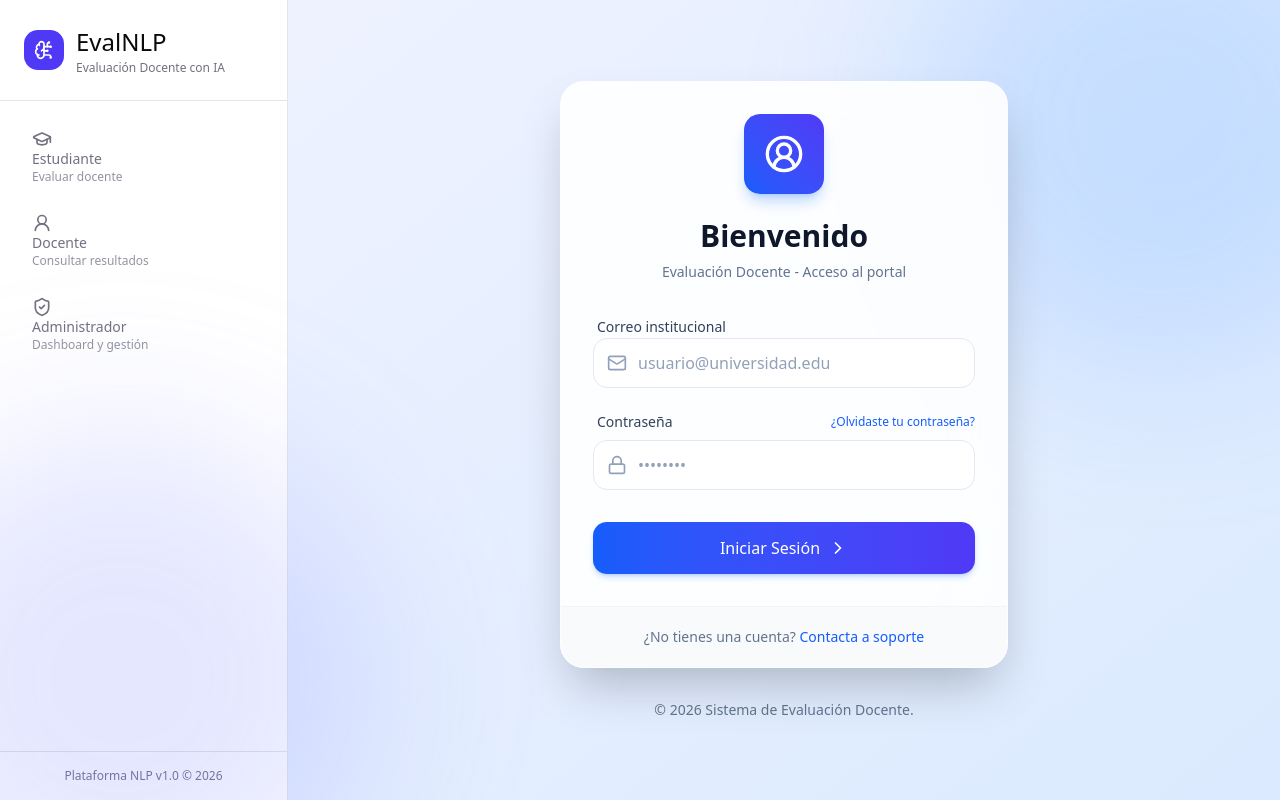
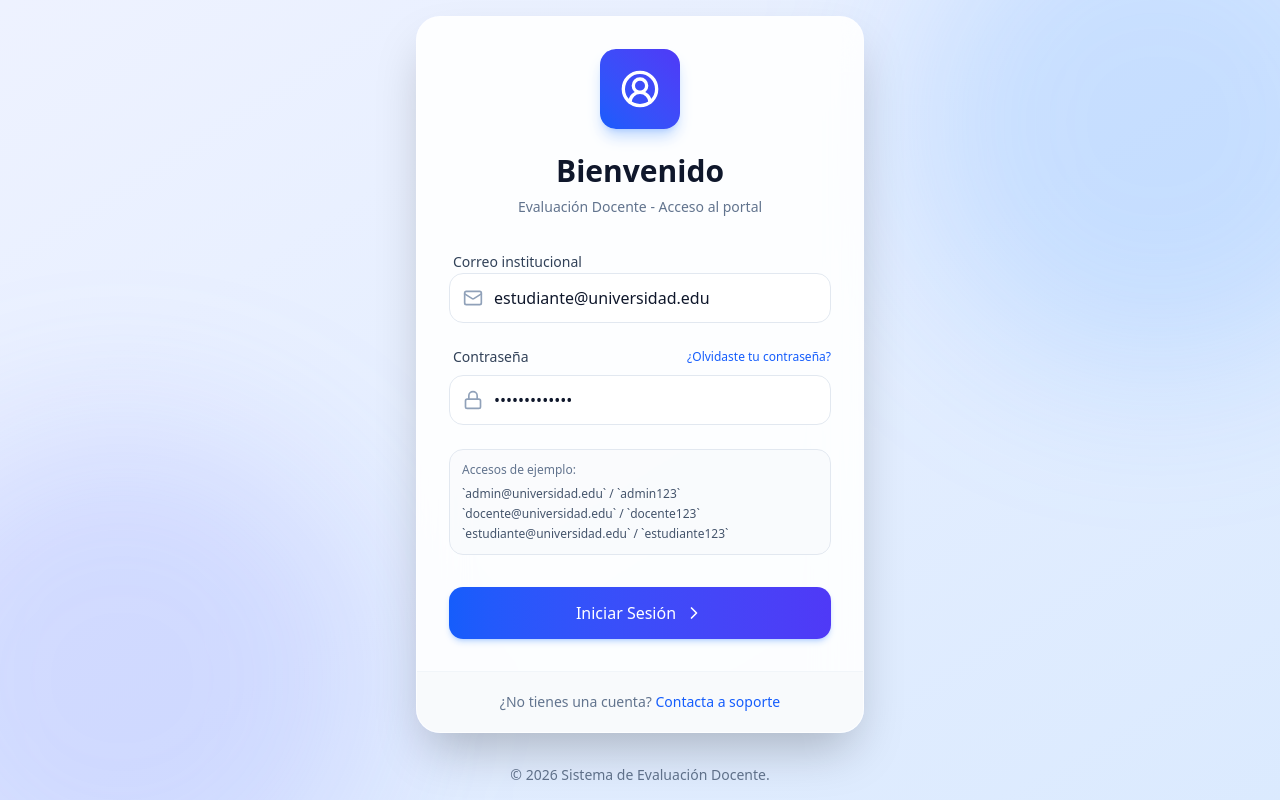
Before and after one commit to salomontillaUni/evaluacion_docente, a Next.js app: page / in a window 1280 px wide. Built offline with nearby package versions, Linux system fonts and the light colour scheme.

Commit message:
role based access login

```diff
--- a/app/components/global/Sidebar.tsx
+++ b/app/components/global/Sidebar.tsx
@@ -1,20 +1,69 @@
 "use client";
-import { BrainCircuit, GraduationCap, Menu, ShieldCheck, UserRound, X } from "lucide-react";
+import { BrainCircuit, GraduationCap, LogOut, ShieldCheck, UserRound } from "lucide-react";
 import Link from "next/link";
-import { useState } from "react";
+import type { ComponentType } from "react";
+import { usePathname, useRouter } from "next/navigation";
+import { ROLE_HOME, type UserRole } from "@/app/lib/auth";
 
+const navByRole: Record<
+  UserRole,
+  { to: string; label: string; icon: ComponentType<{ className?: string }>; description: string }[]
+> = {
+  estudiante: [
+    {
+      to: "/views/estudiante",
+      label: "Estudiante",
+      icon: GraduationCap,
+      description: "Evaluar docente",
+    },
+  ],
+  docente: [
+    {
+      to: "/views/docente",
+      label: "Docente",
+      icon: UserRound,
+      description: "Consultar resultados",
+    },
+  ],
+  admin: [
+    {
+      to: "/views/admin",
+      label: "Administrador",
+      icon: ShieldCheck,
+      description: "Dashboard y gestión",
+    },
+  ],
+};
 
-const navItems = [
-  { to: "/views/estudiante", label: "Estudiante", icon: GraduationCap, description: "Evaluar docente" },
-  { to: "/views/docente", label: "Docente", icon: UserRound, description: "Consultar resultados" },
-  { to: "/views/admin", label: "Administrador", icon: ShieldCheck, description: "Dashboard y gestión" },
-];
+function getRoleFromCookie(): UserRole | undefined {
+  if (typeof document === "undefined") return undefined;
+  const cookieValue = document.cookie
+    .split("; ")
+    .find((entry) => entry.startsWith("role="))
+    ?.split("=")[1];
 
-export default function Home() {
-  const [mobileMenuOpen, setMobileMenuOpen] = useState(false);
+  if (cookieValue === "admin" || cookieValue === "docente" || cookieValue === "estudiante") {
+    return cookieValue;
+  }
+  return undefined;
+}
+
+export default function Sidebar() {
+  const pathname = usePathname();
+  const router = useRouter();
+  const role = getRoleFromCookie();
+
+  if (!role || pathname === "/") return null;
+
+  const navItems = navByRole[role];
+
+  const handleLogout = () => {
+    document.cookie = "role=; path=/; max-age=0; samesite=lax";
+    document.cookie = "user_name=; path=/; max-age=0; samesite=lax";
+    router.push("/");
+  };
+
   return (
-    <div className="flex h-screen bg-background overflow-hidden">
-      {/* Sidebar - Desktop */}
     <aside className="hidden lg:flex flex-col w-72 border-r border-border bg-card">
       <div className="p-6 border-b border-border">
         <div className="flex items-center gap-3">
@@ -27,18 +76,19 @@ export default function Home() {
           </div>
         </div>
       </div>
-        <nav className="flex-1 p-4 space-y-1">
-          {navItems.map((item) => (
-            <div key={item.to}
+
+      <nav className="flex-1 p-4 space-y-2">
+        {navItems.map((item) => {
+          const isActive = pathname.startsWith(item.to);
+          return (
+            <Link
+              key={item.to}
+              href={item.to}
               className={`flex items-center gap-3 px-4 py-3 rounded-xl transition-all ${
-                  item.to === "/estudiante" && location.pathname === "/"
+                isActive
                   ? "bg-indigo-600 text-white shadow-lg shadow-indigo-600/25"
                   : "text-muted-foreground hover:bg-accent hover:text-foreground"
-                }`
-              }
-            >
-            <Link
-              href={item.to}
+              }`}
             >
               <item.icon className="w-5 h-5 shrink-0" />
               <div>
@@ -46,62 +96,30 @@ export default function Home() {
                 <p className="text-xs opacity-75">{item.description}</p>
               </div>
             </Link>
-            </div>
-          ))}
+          );
+        })}
       </nav>
-        <div className="p-4 border-t border-border">
+
+      <div className="p-4 border-t border-border space-y-3">
+        <button
+          type="button"
+          onClick={() => router.push(ROLE_HOME[role])}
+          className="w-full px-4 py-2 text-sm rounded-lg bg-muted hover:bg-accent text-foreground transition-colors"
+        >
+          Ir al inicio de mi rol
+        </button>
+        <button
+          type="button"
+          onClick={handleLogout}
+          className="w-full inline-flex items-center justify-center gap-2 px-4 py-2 text-sm rounded-lg border border-border hover:bg-accent text-foreground transition-colors"
+        >
+          <LogOut className="w-4 h-4" />
+          Cerrar sesión
+        </button>
         <p className="text-xs text-muted-foreground text-center">
           Plataforma NLP v1.0 &copy; 2026
         </p>
       </div>
     </aside>
-
-      {/* Mobile Header */}
-
-
-        {/* Mobile Menu Overlay */}
-        {mobileMenuOpen && (
-          <div className="lg:hidden absolute inset-0 z-50 bg-black/50" onClick={() => setMobileMenuOpen(false)}>
-            <div className="w-72 h-full bg-card shadow-xl" onClick={(e) => e.stopPropagation()}>
-              <div className="p-6 border-b border-border flex items-center justify-between">
-                <div className="flex items-center gap-3">
-                  <div className="w-10 h-10 rounded-xl bg-indigo-600 flex items-center justify-center">
-                    <BrainCircuit className="w-5 h-5 text-white" />
-                  </div>
-                  <h1 className="text-foreground">EvalNLP</h1>
-                </div>
-                <button onClick={() => setMobileMenuOpen(false)} className="p-1 rounded-lg hover:bg-accent">
-                  <X className="w-5 h-5" />
-                </button>
-              </div>
-              <nav className="p-4 space-y-1">
-                {navItems.map((item) => (
-                  <div key={item.to}>
-                    <Link
-                    key={item.to}
-                    href={item.to}
-                    onClick={() => setMobileMenuOpen(false)}
-                    className={`flex items-center gap-3 px-4 py-3 rounded-xl transition-all ${
-                        item.to === "/estudiante" && location.pathname === "/"
-                          ? "bg-indigo-600 text-white shadow-lg shadow-indigo-600/25"
-                          : "text-muted-foreground hover:bg-accent hover:text-foreground"
-                      }`
-                    }
-                  >
-                    <item.icon className="w-5 h-5 shrink-0" />
-                    <div>
-                      <p className="text-sm">{item.label}</p>
-                      <p className="text-xs opacity-75">{item.description}</p>
-                    </div>
-                  </Link>
-                  </div>
-
-                ))}
-              </nav>
-            </div>
-          </div>
-        )}
-      </div>
-
   );
 }
--- /dev/null
+++ b/app/lib/auth.ts
@@ -0,0 +1,43 @@
+export type UserRole = "admin" | "docente" | "estudiante";
+
+export interface DemoUser {
+  email: string;
+  password: string;
+  role: UserRole;
+  name: string;
+}
+
+export const DEMO_USERS: DemoUser[] = [
+  {
+    email: "admin@universidad.edu",
+    password: "admin123",
+    role: "admin",
+    name: "Admin Demo",
+  },
+  {
+    email: "docente@universidad.edu",
+    password: "docente123",
+    role: "docente",
+    name: "Docente Demo",
+  },
+  {
+    email: "estudiante@universidad.edu",
+    password: "estudiante123",
+    role: "estudiante",
+    name: "Estudiante Demo",
+  },
+];
+
+export const ROLE_HOME: Record<UserRole, string> = {
+  admin: "/views/admin",
+  docente: "/views/docente",
+  estudiante: "/views/estudiante",
+};
+
+export function validateDemoCredentials(email: string, password: string) {
+  return DEMO_USERS.find(
+    (user) =>
+      user.email.toLowerCase() === email.trim().toLowerCase() &&
+      user.password === password,
+  );
+}
--- a/app/page.tsx
+++ b/app/page.tsx
@@ -4,20 +4,32 @@ import React, { useState } from "react";
 import { motion } from "motion/react";
 import { Lock, Mail, ChevronRight, UserCircle2 } from "lucide-react";
 import { useRouter } from "next/navigation";
+import { DEMO_USERS, ROLE_HOME, validateDemoCredentials } from "./lib/auth";
 
 export default function Home() {
   const router = useRouter();
   const [isLoading, setIsLoading] = useState(false);
+  const [email, setEmail] = useState(DEMO_USERS[2].email);
+  const [password, setPassword] = useState(DEMO_USERS[2].password);
+  const [error, setError] = useState("");
 
   const handleSubmit = async (e: React.FormEvent) => {
     e.preventDefault();
+    setError("");
     setIsLoading(true);
+    const user = validateDemoCredentials(email, password);
 
-    // Simulate login delay to show loading state
-    await new Promise((resolve) => setTimeout(resolve, 1500));
+    await new Promise((resolve) => setTimeout(resolve, 700));
+    setIsLoading(false);
 
-    // Redirect to the default view (you can adjust this later based on roles)
-    router.push("/views/estudiante");
+    if (!user) {
+      setError("Credenciales inválidas. Usa alguno de los accesos de ejemplo.");
+      return;
+    }
+
+    document.cookie = `role=${user.role}; path=/; max-age=${60 * 60 * 8}; samesite=lax`;
+    document.cookie = `user_name=${encodeURIComponent(user.name)}; path=/; max-age=${60 * 60 * 8}; samesite=lax`;
+    router.push(ROLE_HOME[user.role]);
   };
 
   return (
@@ -64,6 +76,8 @@ export default function Home() {
                     type="email"
                     required
                     placeholder="usuario@universidad.edu"
+                    value={email}
+                    onChange={(e) => setEmail(e.target.value)}
                     className="w-full pl-11 pr-4 py-3 bg-white dark:bg-slate-950 border border-slate-200 dark:border-slate-800 rounded-xl focus:ring-2 focus:ring-blue-500/50 focus:border-blue-500 transition-all outline-none text-slate-900 dark:text-white placeholder-slate-400"
                   />
                 </div>
@@ -89,9 +103,28 @@ export default function Home() {
                     type="password"
                     required
                     placeholder="••••••••"
+                    value={password}
+                    onChange={(e) => setPassword(e.target.value)}
                     className="w-full pl-11 pr-4 py-3 bg-white dark:bg-slate-950 border border-slate-200 dark:border-slate-800 rounded-xl focus:ring-2 focus:ring-blue-500/50 focus:border-blue-500 transition-all outline-none text-slate-900 dark:text-white placeholder-slate-400"
                   />
                 </div>
+              </div>
+
+              {error && (
+                <p className="text-sm text-red-500 bg-red-50 border border-red-200 rounded-lg px-3 py-2">
+                  {error}
+                </p>
+              )}
+
+              <div className="rounded-xl border border-slate-200 dark:border-slate-800 p-3 bg-slate-50/70 dark:bg-slate-900/40">
+                <p className="text-xs text-slate-500 dark:text-slate-400 mb-2">
+                  Accesos de ejemplo:
+                </p>
+                <ul className="space-y-1 text-xs text-slate-600 dark:text-slate-300">
+                  <li>`admin@universidad.edu` / `admin123`</li>
+                  <li>`docente@universidad.edu` / `docente123`</li>
+                  <li>`estudiante@universidad.edu` / `estudiante123`</li>
+                </ul>
               </div>
 
               <div className="pt-2">
--- /dev/null
+++ b/app/views/dashboard/page.tsx
@@ -0,0 +1,5 @@
+import { redirect } from "next/navigation";
+
+export default function DashboardAliasPage() {
+  redirect("/views/admin");
+}
--- /dev/null
+++ b/middleware.ts
@@ -0,0 +1,55 @@
+import { NextResponse } from "next/server";
+import type { NextRequest } from "next/server";
+
+const rolePathMap = {
+  admin: "/views/admin",
+  docente: "/views/docente",
+  estudiante: "/views/estudiante",
+} as const;
+
+type UserRole = keyof typeof rolePathMap;
+
+const protectedPaths = ["/views/admin", "/views/docente", "/views/estudiante"];
+
+function isValidRole(role: string | undefined): role is UserRole {
+  return role === "admin" || role === "docente" || role === "estudiante";
+}
+
+export function middleware(request: NextRequest) {
+  const roleCookie = request.cookies.get("role")?.value;
+  const role = isValidRole(roleCookie) ? roleCookie : undefined;
+  const pathname = request.nextUrl.pathname;
+
+  if (pathname === "/") {
+    if (role) {
+      return NextResponse.redirect(new URL(rolePathMap[role], request.url));
+    }
+    return NextResponse.next();
+  }
+
+  if (!protectedPaths.some((path) => pathname.startsWith(path))) {
+    return NextResponse.next();
+  }
+
+  if (!role) {
+    return NextResponse.redirect(new URL("/", request.url));
+  }
+
+  if (pathname.startsWith("/views/admin") && role !== "admin") {
+    return NextResponse.redirect(new URL(rolePathMap[role], request.url));
+  }
+
+  if (pathname.startsWith("/views/docente") && role !== "docente") {
+    return NextResponse.redirect(new URL(rolePathMap[role], request.url));
+  }
+
+  if (pathname.startsWith("/views/estudiante") && role !== "estudiante") {
+    return NextResponse.redirect(new URL(rolePathMap[role], request.url));
+  }
+
+  return NextResponse.next();
+}
+
+export const config = {
+  matcher: ["/", "/views/:path*"],
+};
```
Lines whose indentation alone changed are shown as unchanged.
